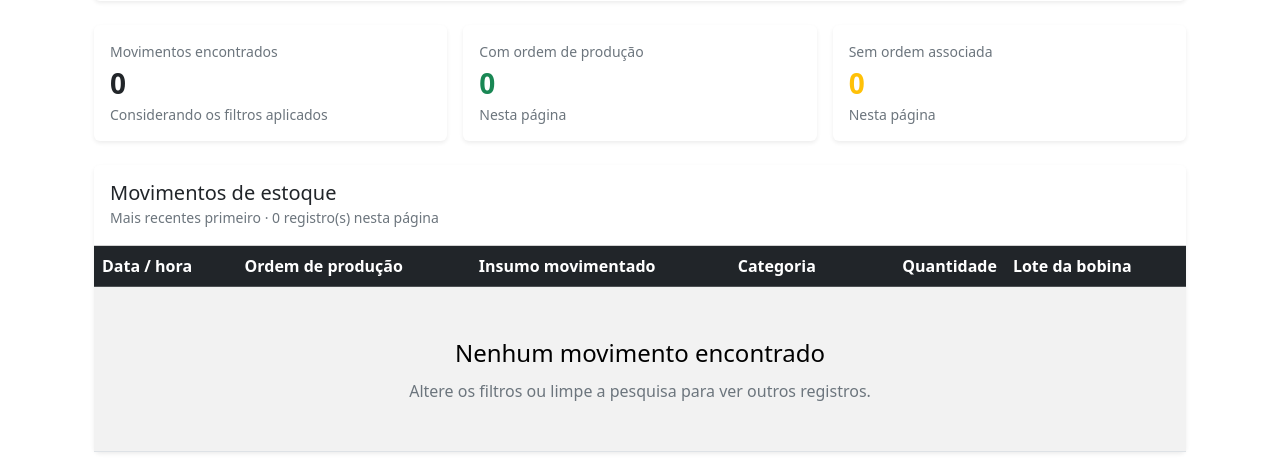
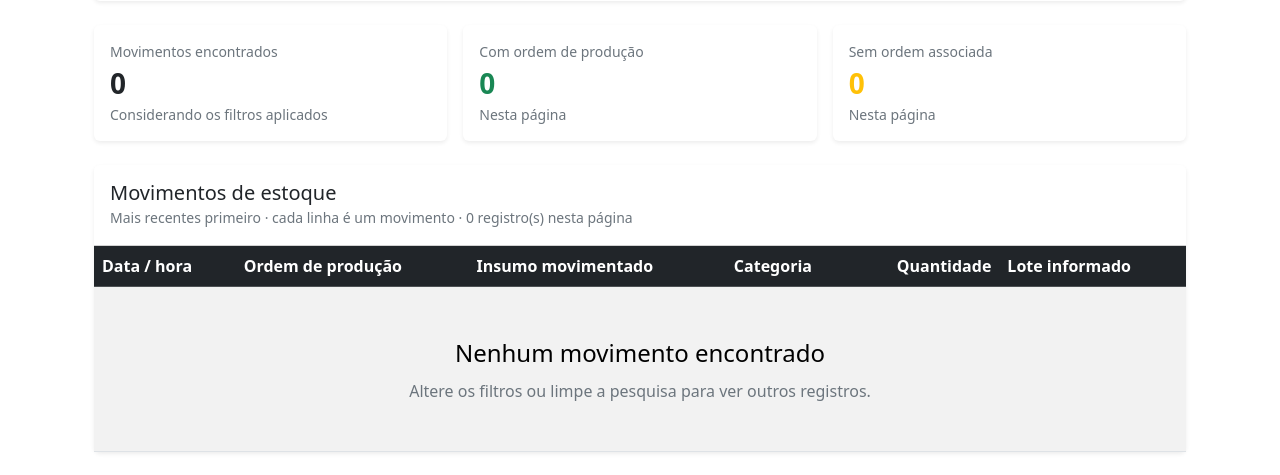
Before and after one commit to saogabriel907-arch/FabricaWebRender, an ASP.NET Core app: template Views/Rastreio/Index.cshtml in a window 1280 px wide. Shown: the part 345-820 px from the top of the page. Run offline with ASP.NET Core 8, Linux system fonts and the light colour scheme; the template is opened without the code that fills it, so the values that code supplies are empty; style sheets or scripts are compiled from the project's sources; the project's own start-up code is not run, and a stand-in starts its controllers and pages.

Commit message:
Clarify lot information in traceability
Co-authored-by: Copilot <223556219+Copilot@users.noreply.github.com>

```diff
--- a/Views/Rastreio/Index.cshtml
+++ b/Views/Rastreio/Index.cshtml
@@ -88,7 +88,7 @@
         <div class="card-header bg-white d-flex flex-wrap justify-content-between align-items-center gap-2 py-3">
             <div>
                 <h2 class="h5 mb-0">Movimentos de estoque</h2>
-                <small class="text-secondary">Mais recentes primeiro · @Model.Registros.Count registro(s) nesta página</small>
+                <small class="text-secondary">Mais recentes primeiro · cada linha é um movimento · @Model.Registros.Count registro(s) nesta página</small>
             </div>
             @if (Model.TotalPaginas > 0)
             {
@@ -104,7 +104,7 @@
                     <th>Insumo movimentado</th>
                     <th>Categoria</th>
                     <th class="text-end">Quantidade</th>
-                    <th>Lote da bobina</th>
+                    <th>Lote informado</th>
                 </tr>
                 </thead>
                 <tbody>
```
